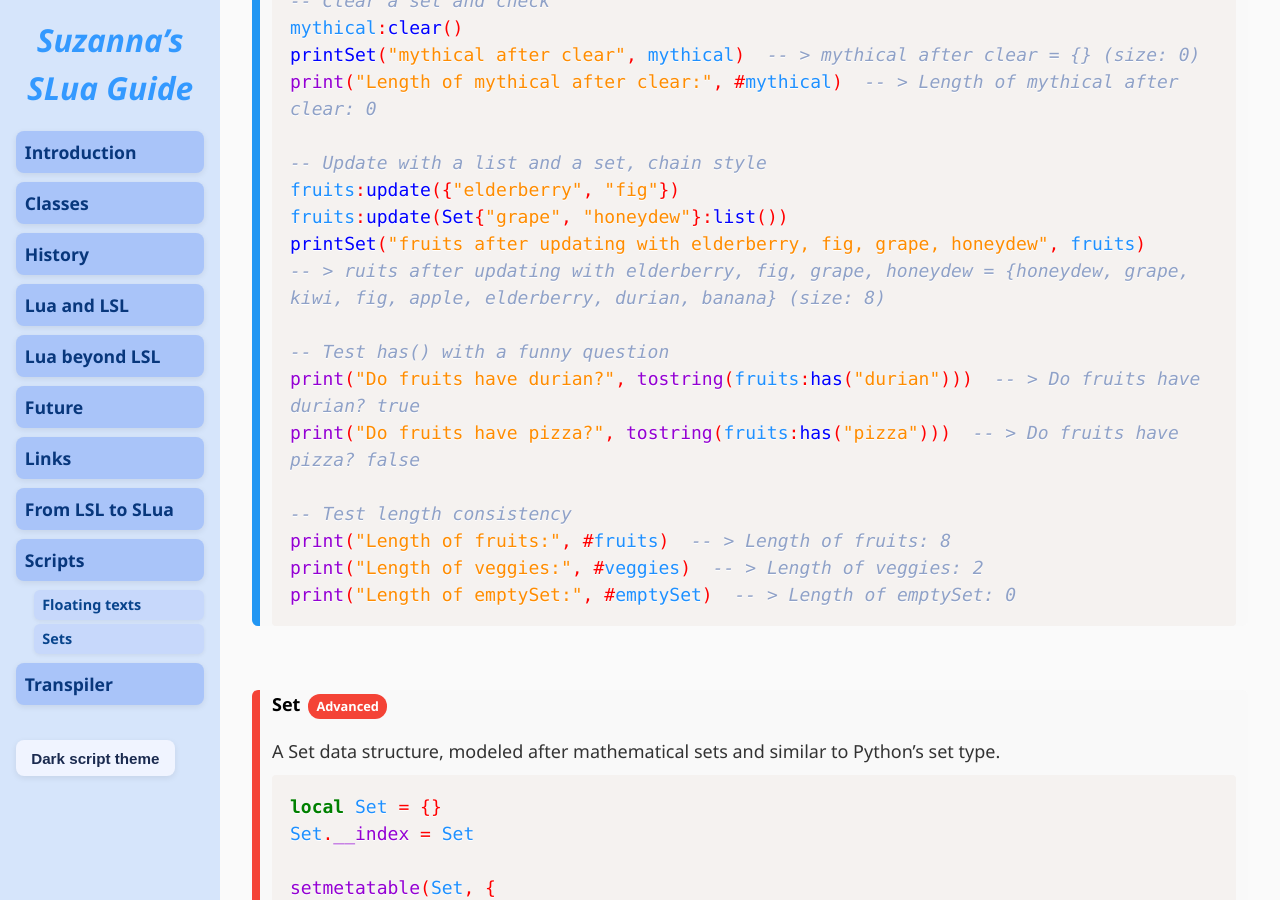
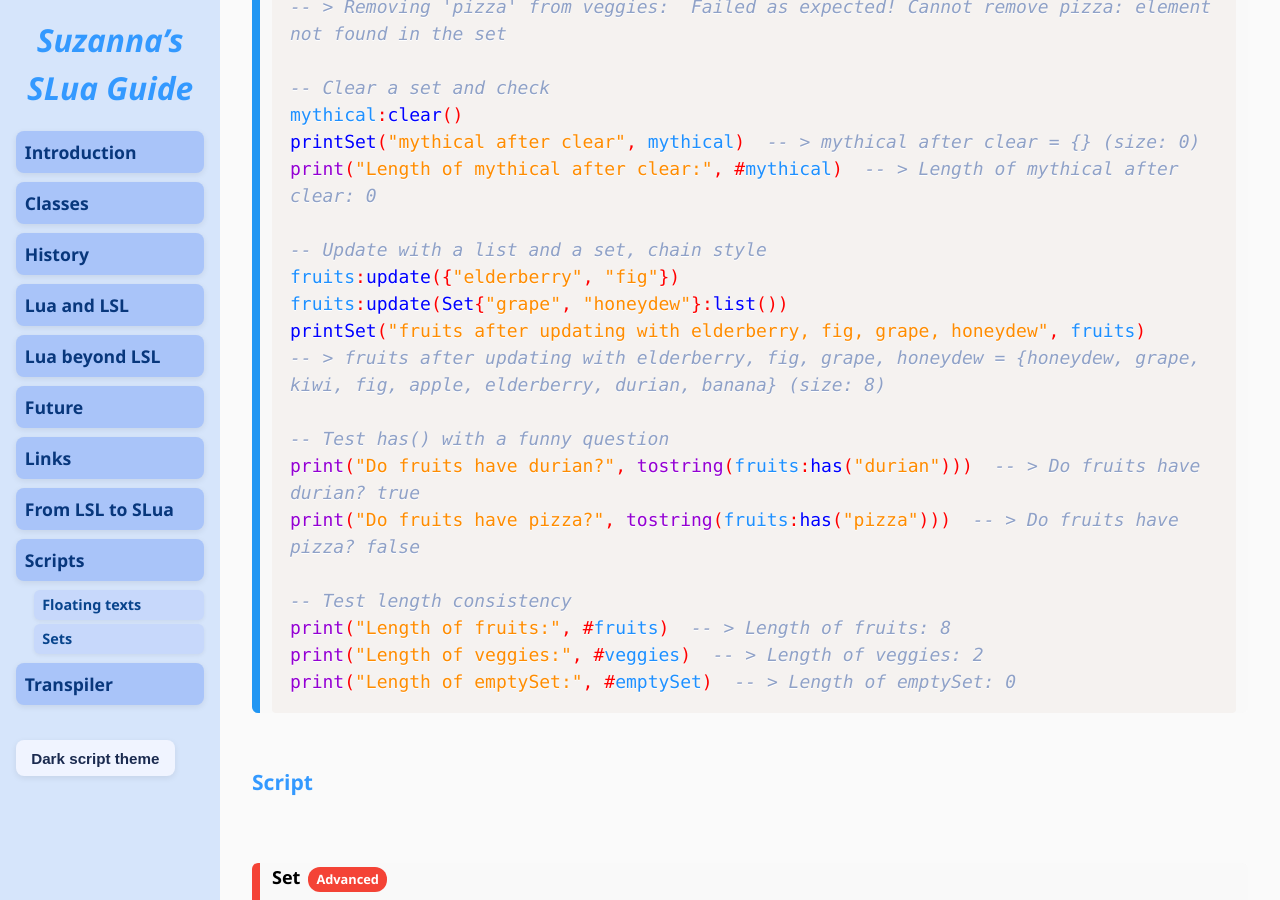
Before and after one commit to Suzanna-Linn/slua, a Jekyll site: the page built from docs/scripts-sets.md, in a window 1280 px wide and 900 px high, scrolled down 5131 px. Built offline with Jekyll 4.4.1, drawn with Linux system fonts in a browser that asks for light colours; nearby versions of some CDN libraries; our own code applies the rules of GitHub Pages for plain Markdown files; comment, search, counter and statistics services are not loaded.

Commit message:
Update scripts-sets.md

```diff
--- a/docs/scripts-sets.md
+++ b/docs/scripts-sets.md
@@ -178,7 +180,7 @@ print("Length of mythical after clear:", #mythical)  -- > Length of mythical aft
 fruits:update({"elderberry", "fig"})
 fruits:update(Set{"grape", "honeydew"}:list())
 printSet("fruits after updating with elderberry, fig, grape, honeydew", fruits)
--- > ruits after updating with elderberry, fig, grape, honeydew = {honeydew, grape, kiwi, fig, apple, elderberry, durian, banana} (size: 8)
+-- > fruits after updating with elderberry, fig, grape, honeydew = {honeydew, grape, kiwi, fig, apple, elderberry, durian, banana} (size: 8)
 
 -- Test has() with a funny question
 print("Do fruits have durian?", tostring(fruits:has("durian")))  -- > Do fruits have durian? true
@@ -190,6 +192,8 @@ print("Length of veggies:", #veggies)  -- > Length of veggies: 2
 print("Length of emptySet:", #emptySet)  -- > Length of emptySet: 0
 </code></pre>
 </div>
+
+### Script
 
 <div class="script-box advanced">
 <h4>Set</h4>
```
Also changed, not shown: other parts of docs/scripts-sets.md (+2 -0 lines).
